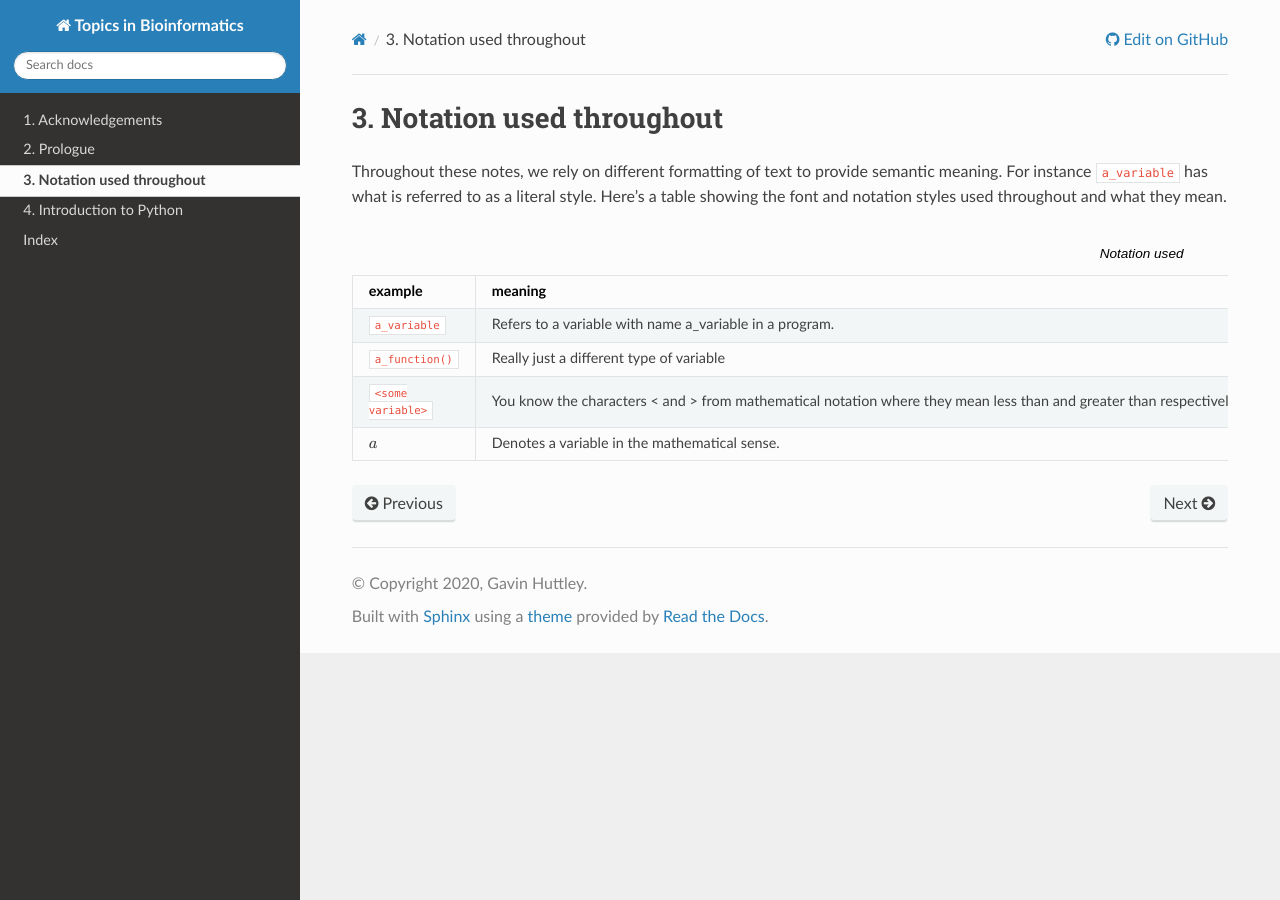
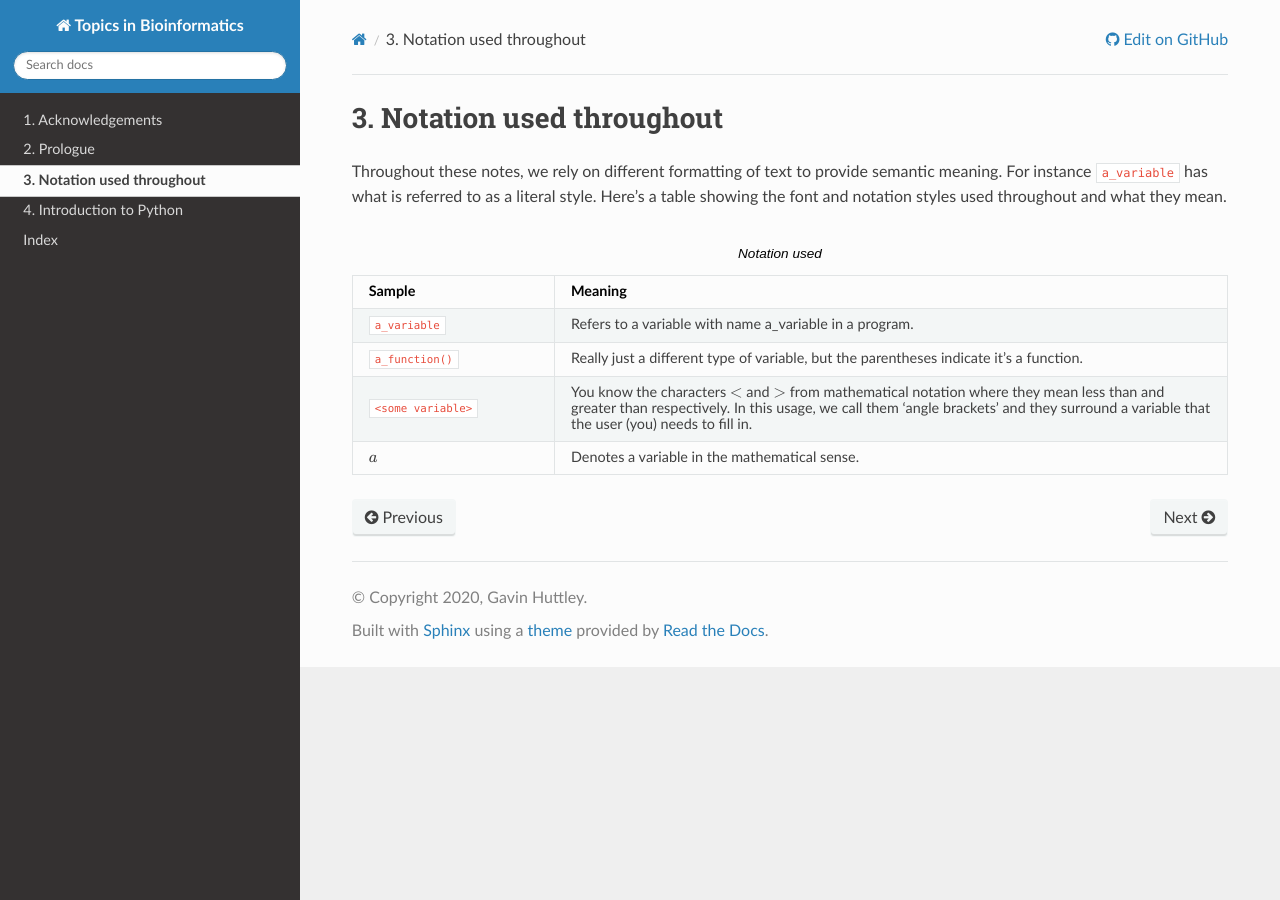
Before and after one commit to GavinHuttley/tib, a Sphinx documentation site: the page built from source/notation.rst, in a window 1280 px wide. Built offline with Sphinx 7.4.7 and the Read the Docs theme 2.0.0, drawn with Linux system fonts in a browser that asks for light colours.

Commit message:
fix CSS stylking allowing table text to wrap

```diff
--- a/source/_static/css/custom.css
+++ b/source/_static/css/custom.css
@@ -60,3 +60,8 @@ blockquote.epigraph p.attribution {
 	font-weight: 400;
 	font-style: normal;
 }
+
+/* override table no-wrap */
+.wy-table-responsive table td, .wy-table-responsive table th {
+    white-space: normal;
+}
--- a/source/notation.rst
+++ b/source/notation.rst
@@ -7,9 +7,10 @@ Throughout these notes, we rely on different formatting of text to provide seman
 .. index:: notation
 
 .. csv-table:: Notation used
-    :header: example,meaning
+    :header: Sample, Meaning
+    :widths: 3 10
 
     ``a_variable``, Refers to a variable with name a_variable in a program.
-    ``a_function()``, Really just a different type of variable, but the parentheses indicate it's a function.
-    ``<some variable>``, You know the characters < and > from mathematical notation where they mean less than and greater than respectively. In this usage, we call them "angle brackets" and they surround a variable that the user (you) needs to fill in.
+    ``a_function()``, "Really just a different type of variable, but the parentheses indicate it's a function."
+    ``<some variable>``, "You know the characters :math:`<` and :math:`>` from mathematical notation where they mean less than and greater than respectively. In this usage, we call them 'angle brackets' and they surround a variable that the user (you) needs to fill in."
     :math:`a`, Denotes a variable in the mathematical sense.
```
